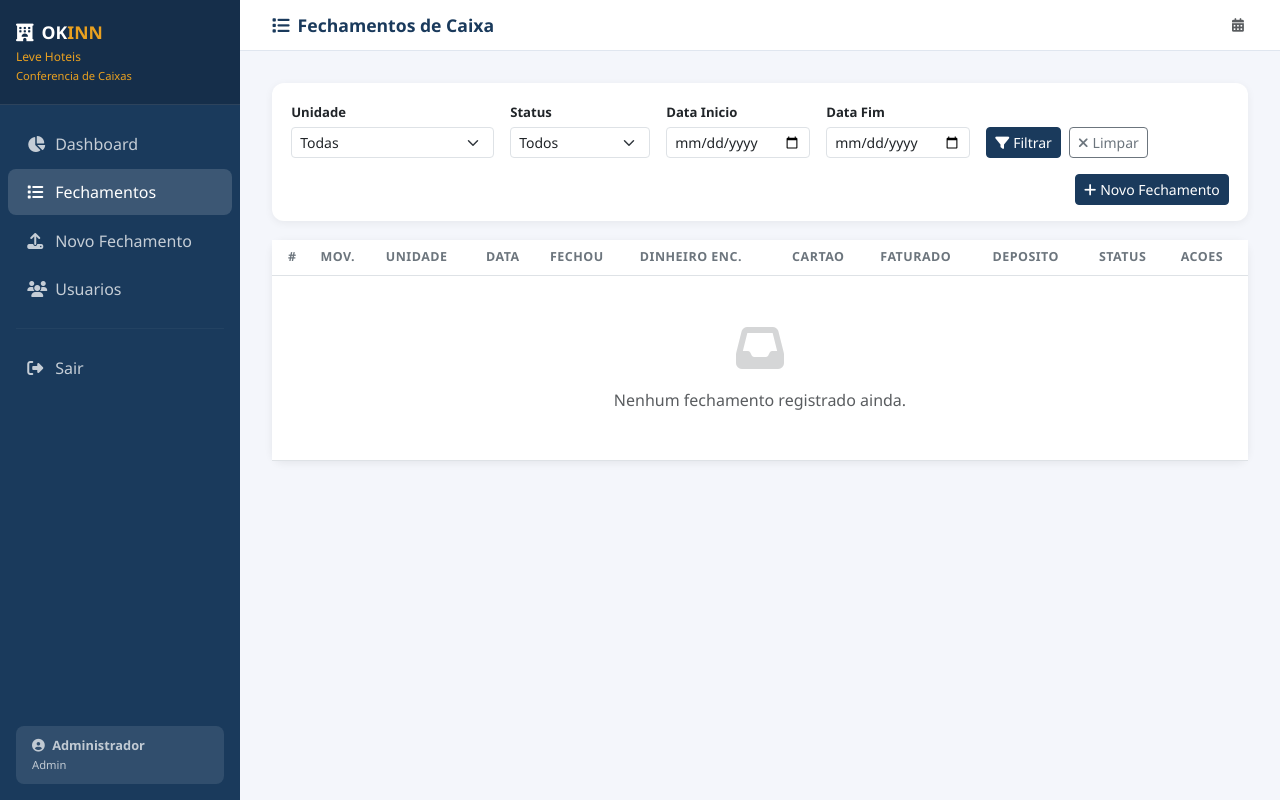
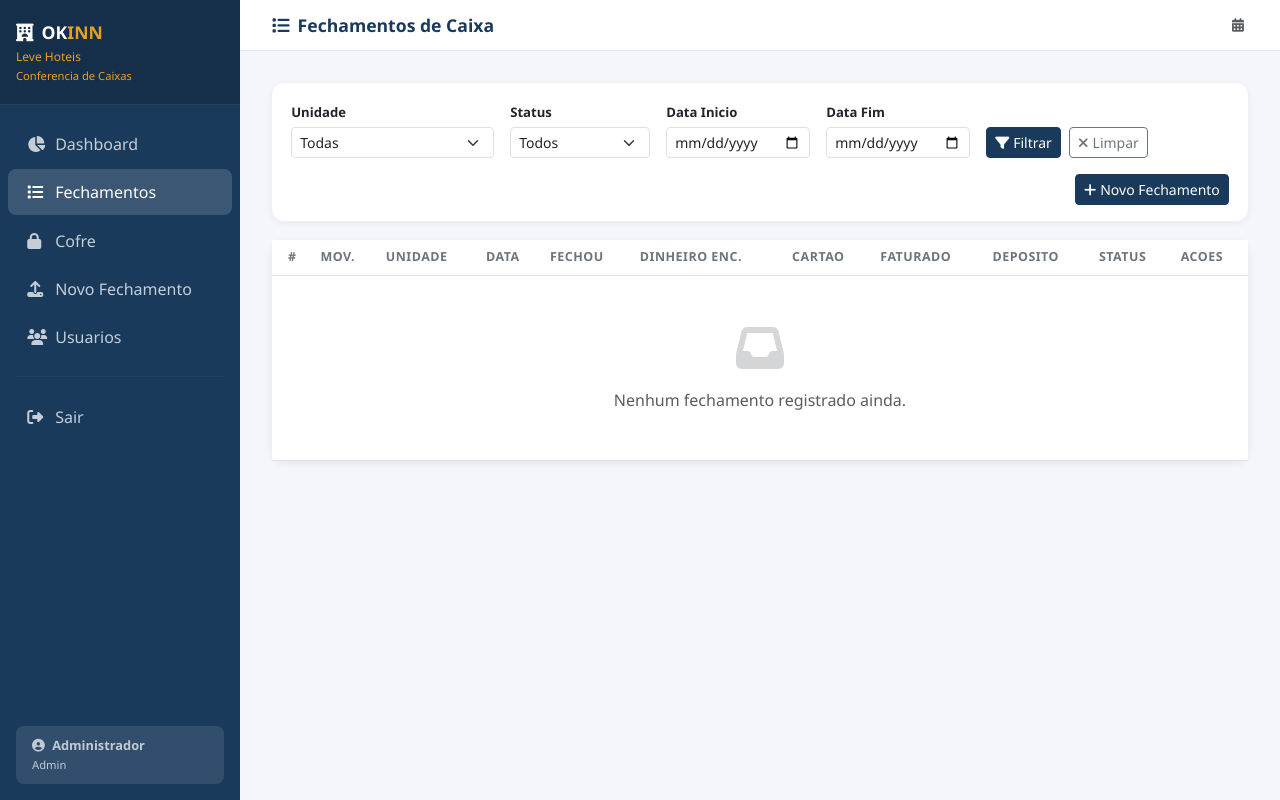
Before and after one commit to financeirookinnhotel-gif/caixa-hotel-okinn, a Flask app: page /fechamentos in a window 1280 px wide. Run offline with Flask 3, Linux system fonts and the light colour scheme; a user stored in the database is signed in; some libraries are stand-ins or nearby versions.

Commit message:
Add 'Cofre' link to navigation in base.html

```diff
--- a/templates/base.html
+++ b/templates/base.html
@@ -71,6 +71,9 @@
     <a href="{{ url_for('lista_fechamentos') }}" class="nav-link {% if request.endpoint == 'lista_fechamentos' %}active{% endif %}">
       <i class="fas fa-list"></i> Fechamentos
     </a>
+    <a href="{{ url_for('cofre') }}" class="nav-link {% if request.endpoint in ['cofre', 'extrato_unidade'] %}active{% endif %}">
+      <i class="fas fa-lock"></i> Cofre
+    </a>
     {% if current_user.role in ['financeiro', 'admin'] %}
     <a href="{{ url_for('upload') }}" class="nav-link {% if request.endpoint == 'upload' %}active{% endif %}">
       <i class="fas fa-upload"></i> Novo Fechamento
```
